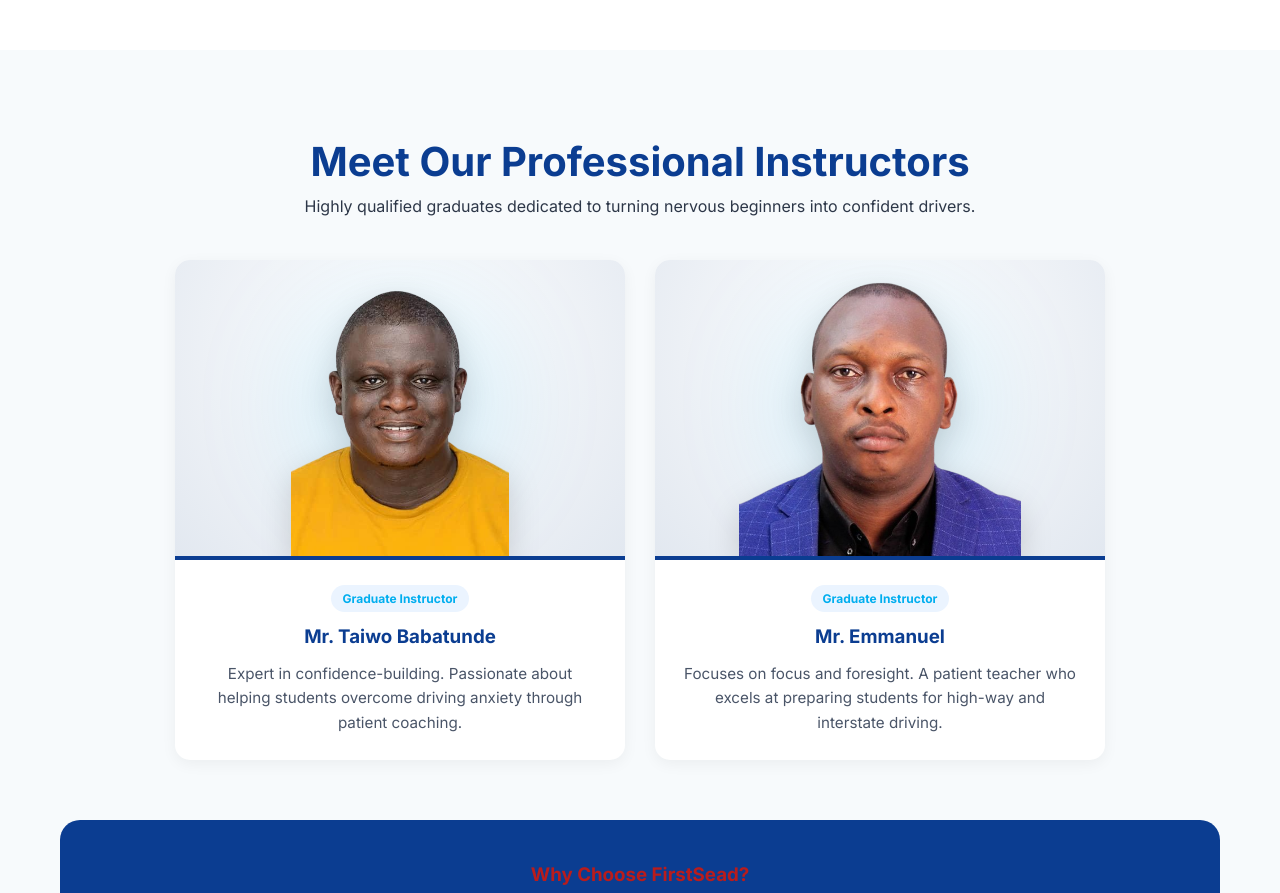
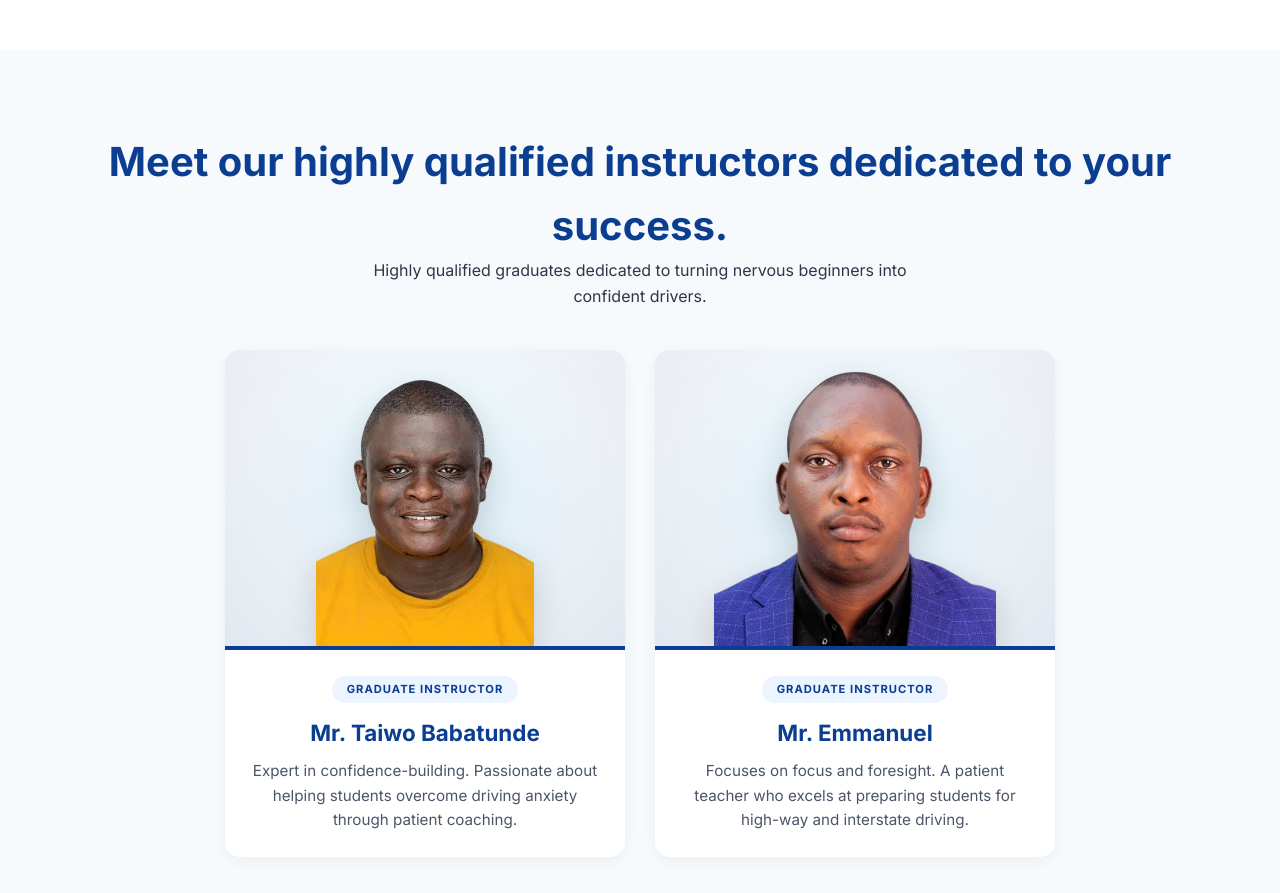
Before and after one commit to Hadelany/firstsead-driving-school, a website built with Vite: page index.html in a window 1280 px wide. Shown: the part 1480-2373 px from the top of the page. Built offline with nearby package versions, Linux system fonts and the light colour scheme.

Commit message:
Update: Instructor profiles with professional photos and refine grid layouts

```diff
--- a/index.html
+++ b/index.html
@@ -214,7 +214,9 @@
       <section id="about" class="about reveal">
         <div class="container">
           <div class="section-header">
-            <h2>Meet Our Professional Instructors</h2>
+            <h2>
+              Meet our highly qualified instructors dedicated to your success.
+            </h2>
             <p>
               Highly qualified graduates dedicated to turning nervous beginners
               into confident drivers.
--- a/src/style.css
+++ b/src/style.css
@@ -427,15 +427,19 @@ a {
   background-color: var(--bg-light);
 }
 
+.section-header p {
+  max-width: 600px; /* Limits the width so it doesn't look like a long string */
+  margin: 0 auto; /* Centers the text block on the page */
+  line-height: 1.6; /* Adds breathing room between lines */
+  text-align: center;
+}
+
 .instructor-grid {
   display: grid;
-  grid-template-columns: repeat(
-    auto-fit,
-    minmax(300px, 450px)
-  ); /* Limits max width */
+  grid-template-columns: repeat(auto-fit, minmax(min(100%, 300px), 400px));
   gap: 30px;
   margin-top: 40px;
-  justify-content: center; /* Centers the two cards on the page */
+  justify-content: center;
 }
 
 .instructor-card {
@@ -466,12 +470,14 @@ a {
 .instructor-img::before {
   content: "";
   position: absolute;
-  top: 15%;
-  width: 200px;
-  height: 200px;
-  background: var(--accent-color); /* Your logo's light blue */
+  top: 10%; /* Moved up slightly to be behind the head */
+  left: 50%; /* Center horizontally */
+  transform: translateX(-50%); /* Perfect centering */
+  width: 220px;
+  height: 220px;
+  background: var(--accent-color);
   filter: blur(60px);
-  opacity: 0.15;
+  opacity: 0.12; /* Subtle is better */
   border-radius: 50%;
   z-index: 0;
 }
@@ -501,22 +507,27 @@ a {
 .qualification-badge {
   display: inline-block;
   background: #ebf4ff;
-  color: var(--accent-color);
-  padding: 4px 12px;
+  color: var(--primary-color);
+  padding: 5px 15px;
   border-radius: 20px;
-  font-size: 0.75rem;
-  font-weight: bold;
-  margin-bottom: 10px;
+  font-size: 0.7rem;
+  font-weight: 700;
+  text-transform: uppercase;
+  letter-spacing: 1px;
+  margin-bottom: 12px;
 }
 
 .instructor-info h3 {
   color: var(--primary-color);
-  margin-bottom: 10px;
+  font-size: 1.4rem;
+  font-weight: 700;
+  margin-bottom: 8px;
 }
 
 .instructor-info p {
   font-size: 0.95rem;
   color: #4a5568;
+  line-height: 1.6;
 }
 
 /* Philosophy Box */
```
